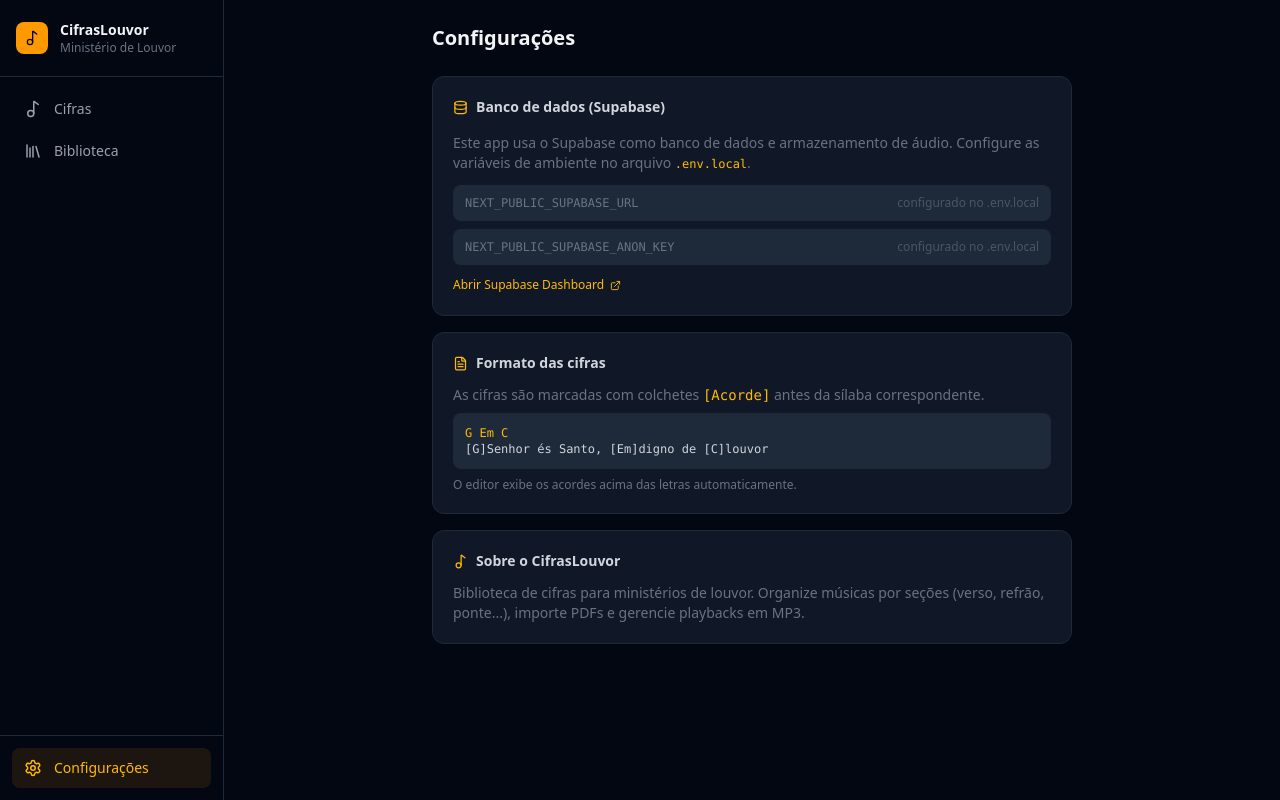
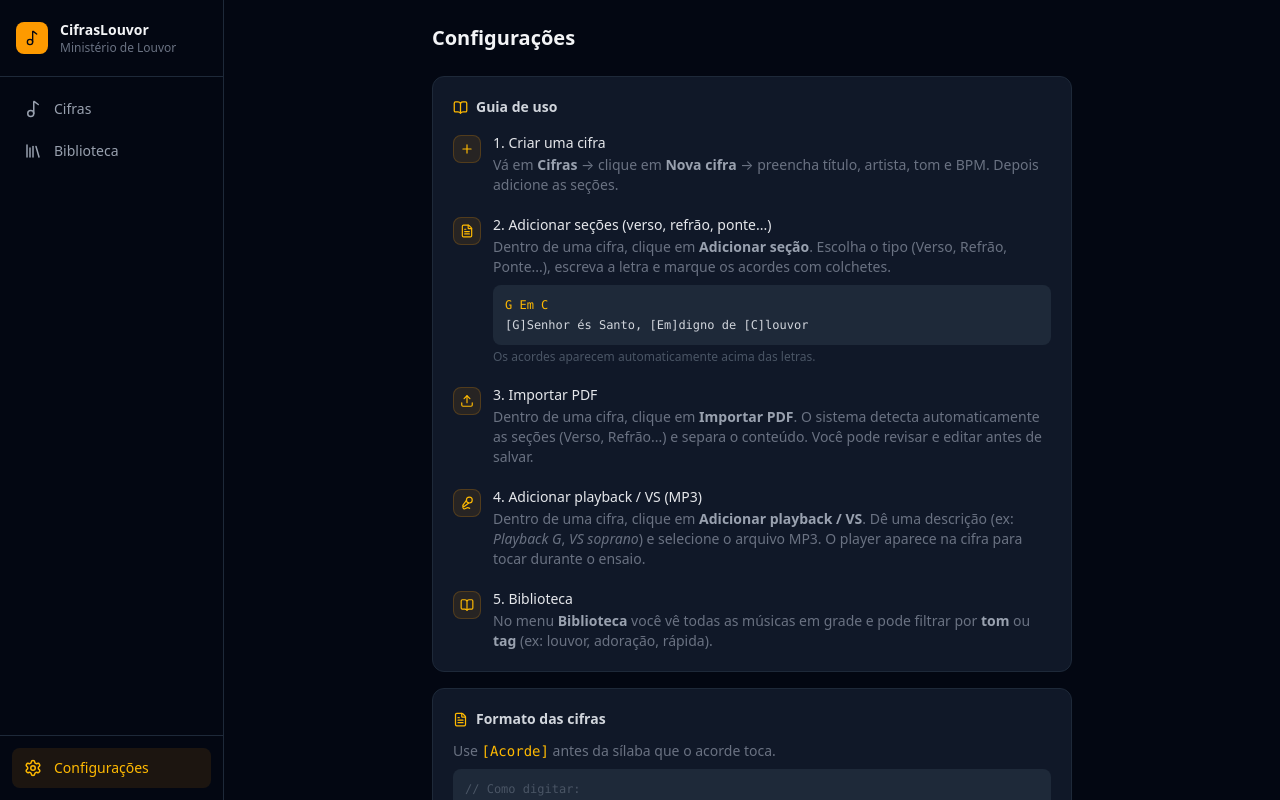
Before and after one commit to brunosandri/cifraslouvor, a Next.js app: page /settings in a window 1280 px wide. Built offline with nearby package versions, Linux system fonts and the light colour scheme.

Commit message:
feat: adicionar guia de uso na pagina de configuracoes

```diff
--- a/src/app/settings/page.tsx
+++ b/src/app/settings/page.tsx
@@ -1,6 +1,6 @@
 'use client'
 
-import { ExternalLink, Database, Music2, FileText } from 'lucide-react'
+import { ExternalLink, Database, Music2, FileText, BookOpen, Plus, Upload, Mic2 } from 'lucide-react'
 
 export default function SettingsPage() {
   return (
@@ -8,51 +8,122 @@
       <h1 className="text-xl font-bold text-gray-100 mb-6">Configurações</h1>
 
       <div className="space-y-4">
+
+        {/* GUIA */}
+        <section className="rounded-xl bg-gray-900 border border-gray-800 p-5">
+          <h2 className="text-sm font-semibold text-gray-300 mb-4 flex items-center gap-2">
+            <BookOpen size={15} className="text-amber-400" />
+            Guia de uso
+          </h2>
+          <div className="space-y-5">
+
+            <div className="flex gap-3">
+              <div className="w-7 h-7 rounded-lg bg-amber-500/10 border border-amber-500/20 flex items-center justify-center shrink-0 mt-0.5">
+                <Plus size={14} className="text-amber-400" />
+              </div>
+              <div>
+                <p className="text-sm font-medium text-gray-200">1. Criar uma cifra</p>
+                <p className="text-sm text-gray-500 mt-0.5">
+                  Vá em <strong className="text-gray-400">Cifras</strong> → clique em <strong className="text-gray-400">Nova cifra</strong> → preencha título, artista, tom e BPM. Depois adicione as seções.
+                </p>
+              </div>
+            </div>
+
+            <div className="flex gap-3">
+              <div className="w-7 h-7 rounded-lg bg-amber-500/10 border border-amber-500/20 flex items-center justify-center shrink-0 mt-0.5">
+                <FileText size={14} className="text-amber-400" />
+              </div>
+              <div>
+                <p className="text-sm font-medium text-gray-200">2. Adicionar seções (verso, refrão, ponte...)</p>
+                <p className="text-sm text-gray-500 mt-0.5">
+                  Dentro de uma cifra, clique em <strong className="text-gray-400">Adicionar seção</strong>. Escolha o tipo (Verso, Refrão, Ponte...), escreva a letra e marque os acordes com colchetes.
+                </p>
+                <div className="mt-2 bg-gray-800 rounded-lg p-3 font-mono text-xs space-y-1">
+                  <p className="text-amber-400">G              Em        C</p>
+                  <p className="text-gray-300">[G]Senhor és Santo, [Em]digno de [C]louvor</p>
+                </div>
+                <p className="text-xs text-gray-600 mt-1">Os acordes aparecem automaticamente acima das letras.</p>
+              </div>
+            </div>
+
+            <div className="flex gap-3">
+              <div className="w-7 h-7 rounded-lg bg-amber-500/10 border border-amber-500/20 flex items-center justify-center shrink-0 mt-0.5">
+                <Upload size={14} className="text-amber-400" />
+              </div>
+              <div>
+                <p className="text-sm font-medium text-gray-200">3. Importar PDF</p>
+                <p className="text-sm text-gray-500 mt-0.5">
+                  Dentro de uma cifra, clique em <strong className="text-gray-400">Importar PDF</strong>. O sistema detecta automaticamente as seções (Verso, Refrão...) e separa o conteúdo. Você pode revisar e editar antes de salvar.
+                </p>
+              </div>
+            </div>
+
+            <div className="flex gap-3">
+              <div className="w-7 h-7 rounded-lg bg-amber-500/10 border border-amber-500/20 flex items-center justify-center shrink-0 mt-0.5">
+                <Mic2 size={14} className="text-amber-400" />
+              </div>
+              <div>
+                <p className="text-sm font-medium text-gray-200">4. Adicionar playback / VS (MP3)</p>
+                <p className="text-sm text-gray-500 mt-0.5">
+                  Dentro de uma cifra, clique em <strong className="text-gray-400">Adicionar playback / VS</strong>. Dê uma descrição (ex: <em>Playback G</em>, <em>VS soprano</em>) e selecione o arquivo MP3. O player aparece na cifra para tocar durante o ensaio.
+                </p>
+              </div>
+            </div>
+
+            <div className="flex gap-3">
+              <div className="w-7 h-7 rounded-lg bg-amber-500/10 border border-amber-500/20 flex items-center justify-center shrink-0 mt-0.5">
+                <BookOpen size={14} className="text-amber-400" />
+              </div>
+              <div>
+                <p className="text-sm font-medium text-gray-200">5. Biblioteca</p>
+                <p className="text-sm text-gray-500 mt-0.5">
+                  No menu <strong className="text-gray-400">Biblioteca</strong> você vê todas as músicas em grade e pode filtrar por <strong className="text-gray-400">tom</strong> ou <strong className="text-gray-400">tag</strong> (ex: louvor, adoração, rápida).
+                </p>
+              </div>
+            </div>
+
+          </div>
+        </section>
+
+        {/* Formato das cifras */}
+        <section className="rounded-xl bg-gray-900 border border-gray-800 p-5">
+          <h2 className="text-sm font-semibold text-gray-300 mb-3 flex items-center gap-2">
+            <FileText size={15} className="text-amber-400" />
+            Formato das cifras
+          </h2>
+          <div className="space-y-2 text-sm text-gray-500">
+            <p>Use <code className="text-amber-400">[Acorde]</code> antes da sílaba que o acorde toca.</p>
+            <div className="bg-gray-800 rounded-lg p-3 font-mono text-xs space-y-1">
+              <p className="text-gray-600">{'// Como digitar:'}</p>
+              <p className="text-gray-300">[G]Quão grande és tu, [Em]Senhor</p>
+              <p className="text-gray-600 mt-2">{'// Como aparece:'}</p>
+              <p className="text-amber-400">G                   Em</p>
+              <p className="text-gray-300">Quão grande és tu, Senhor</p>
+            </div>
+          </div>
+        </section>
+
+        {/* Banco de dados */}
         <section className="rounded-xl bg-gray-900 border border-gray-800 p-5">
           <h2 className="text-sm font-semibold text-gray-300 mb-4 flex items-center gap-2">
             <Database size={15} className="text-amber-400" />
             Banco de dados (Supabase)
           </h2>
           <p className="text-sm text-gray-500 mb-3">
-            Este app usa o Supabase como banco de dados e armazenamento de áudio.
-            Configure as variáveis de ambiente no arquivo <code className="text-amber-400 text-xs">.env.local</code>.
+            Os dados são armazenados no Supabase. Para gerenciar diretamente acesse o dashboard.
           </p>
-          <div className="space-y-2">
-            <div className="flex items-center justify-between py-2.5 px-3 rounded-lg bg-gray-800">
-              <span className="text-xs text-gray-500 font-mono">NEXT_PUBLIC_SUPABASE_URL</span>
-              <span className="text-xs text-gray-600">configurado no .env.local</span>
-            </div>
-            <div className="flex items-center justify-between py-2.5 px-3 rounded-lg bg-gray-800">
-              <span className="text-xs text-gray-500 font-mono">NEXT_PUBLIC_SUPABASE_ANON_KEY</span>
-              <span className="text-xs text-gray-600">configurado no .env.local</span>
-            </div>
-          </div>
           <a
             href="https://app.supabase.com"
             target="_blank"
             rel="noopener noreferrer"
-            className="mt-3 inline-flex items-center gap-1.5 text-xs text-amber-400 hover:text-amber-300 transition-colors"
+            className="inline-flex items-center gap-1.5 text-xs text-amber-400 hover:text-amber-300 transition-colors"
           >
             Abrir Supabase Dashboard
             <ExternalLink size={11} />
           </a>
         </section>
 
-        <section className="rounded-xl bg-gray-900 border border-gray-800 p-5">
-          <h2 className="text-sm font-semibold text-gray-300 mb-3 flex items-center gap-2">
-            <FileText size={15} className="text-amber-400" />
-            Formato das cifras
-          </h2>
-          <div className="space-y-2 text-sm text-gray-500">
-            <p>As cifras são marcadas com colchetes <code className="text-amber-400">[Acorde]</code> antes da sílaba correspondente.</p>
-            <div className="bg-gray-800 rounded-lg p-3 font-mono text-xs">
-              <p className="text-amber-400">G          Em         C</p>
-              <p className="text-gray-300">[G]Senhor és Santo, [Em]digno de [C]louvor</p>
-            </div>
-            <p className="text-xs">O editor exibe os acordes acima das letras automaticamente.</p>
-          </div>
-        </section>
-
+        {/* Sobre */}
         <section className="rounded-xl bg-gray-900 border border-gray-800 p-5">
           <h2 className="text-sm font-semibold text-gray-300 mb-3 flex items-center gap-2">
             <Music2 size={15} className="text-amber-400" />
@@ -63,6 +134,7 @@
             (verso, refrão, ponte...), importe PDFs e gerencie playbacks em MP3.
           </p>
         </section>
+
       </div>
     </div>
   )
```
